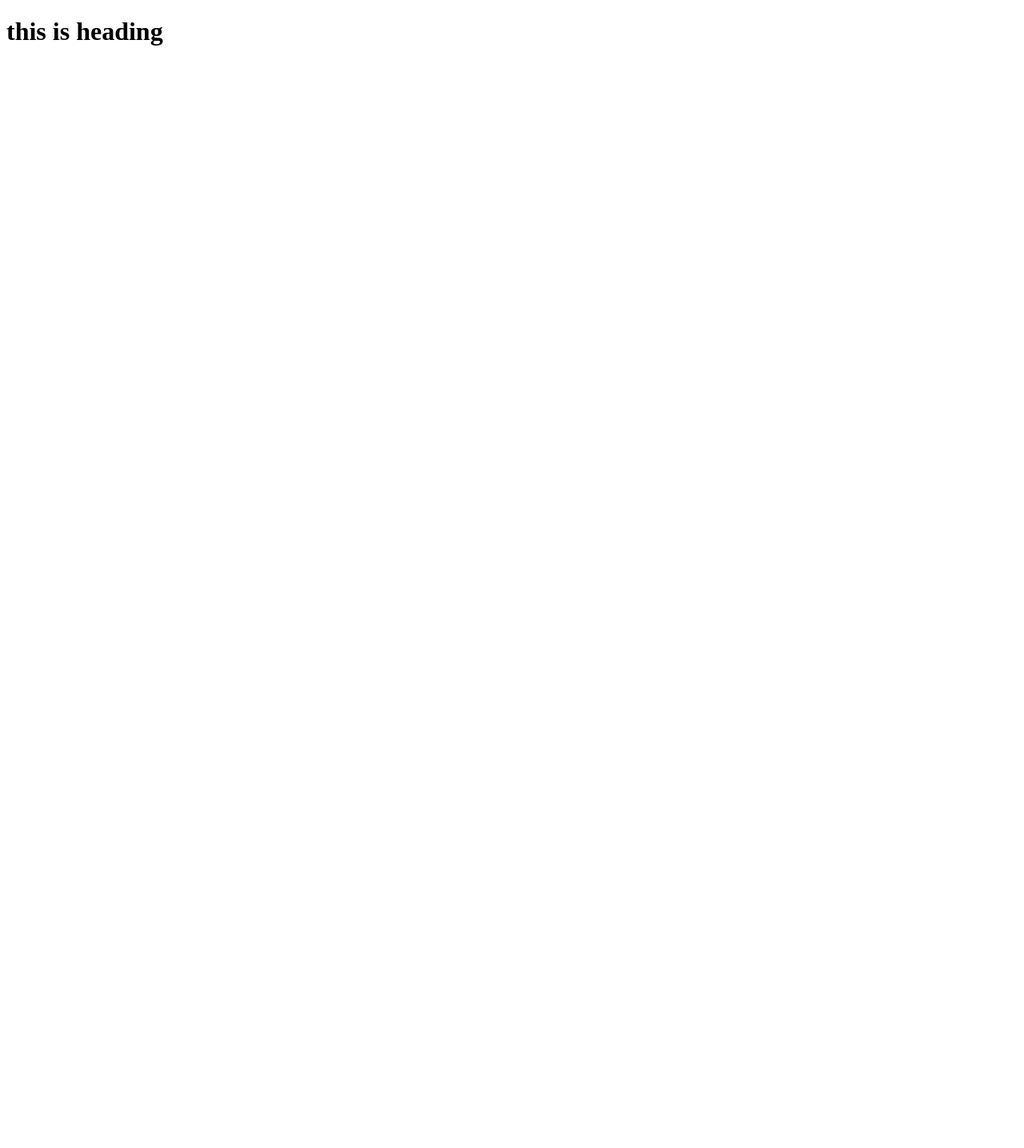
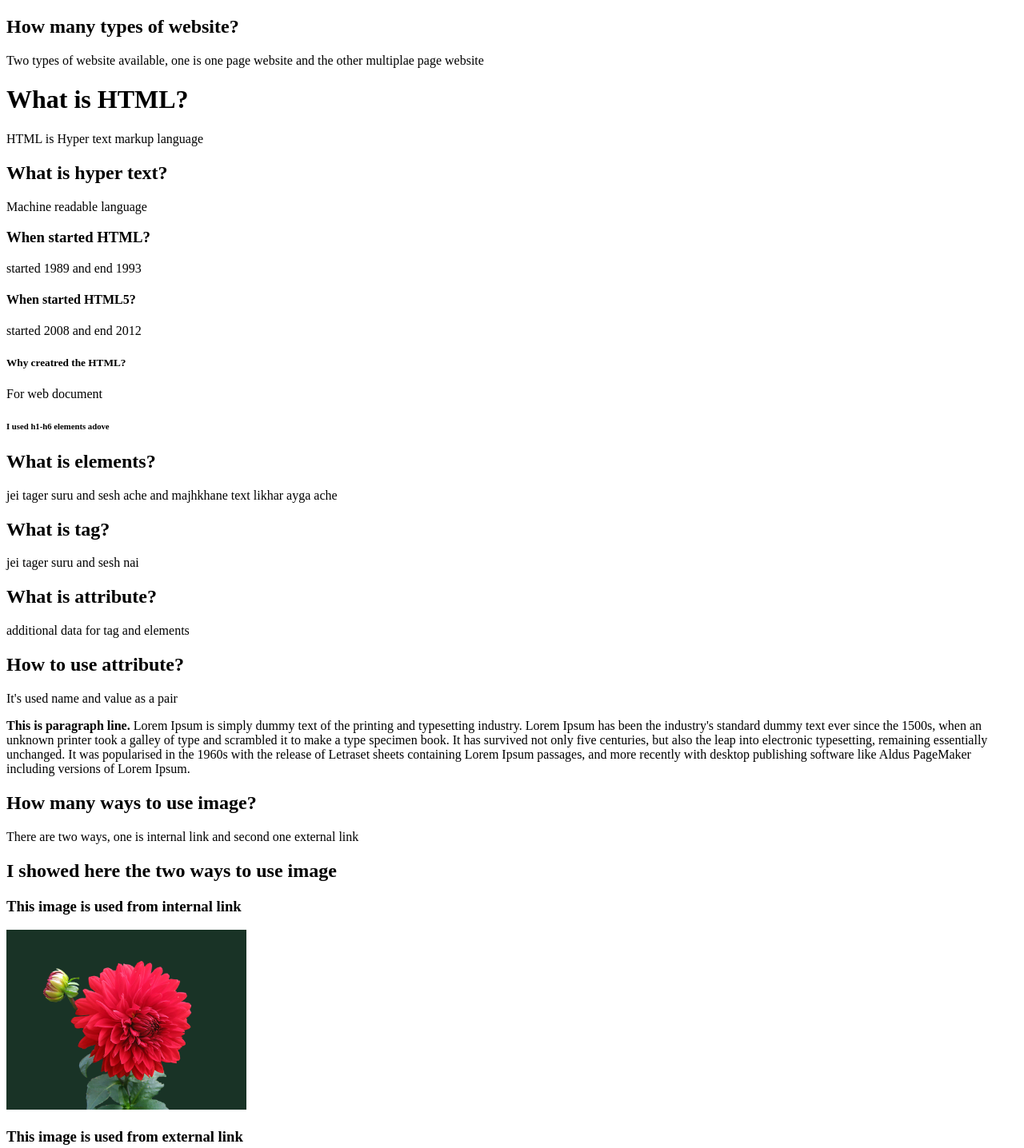
Before and after one commit to ShibbirTanvir/html_class_1, a plain HTML site: page Contact.html in a window 1280 px wide. Shown: the top 1436 px of the page at 80% size. Before the commit the page ends 800 px from the top, so only its background shows below. Drawn offline with Linux system fonts and the light colour scheme.

Commit message:
Update Contact.html

```diff
--- a/Contact.html
+++ b/Contact.html
@@ -2,18 +2,81 @@
 <html>
 	<head>
 
-		<title> Contact page </title>
+		<title> HMTL Class 1 </title>
 
 	</head>
 
 
 	<body>
 
-		<h1>this is heading </h1>
+		<h2> How many types of website? </h2>
+			<p> Two types of website available, one is one page website and the other multiplae page website </p>
 
+		<h1> What is HTML? </h1>
+			<p> HTML is Hyper text markup language </p>
+
+		<h2> What is hyper text? </h2>
+			<p> Machine readable language </p>
+
+		<h3> When started HTML? </h3>
+			<p> started 1989 and end 1993 </p>
+
+		<h4> When started HTML5? </h4>
+			<p> started 2008 and end 2012 </p>
+
+		<h5> Why creatred the HTML? </h5>
+			<p> For web document </p>
+
+		<h6> I used h1-h6 elements adove </h6>
+
+
+
+		<h2> What is elements? </h2>
+			<p> jei tager suru and sesh ache and majhkhane text likhar ayga ache </p>
+
+		<h2> What is tag? </h2>
+			<p> jei tager suru and sesh nai </p>
+
+		<h2> What is attribute? </h2>
+			<p> additional data for tag and elements </p>
+
+		<h2> How to use attribute? </h2>
+			<p> It's used name and value as a pair </p>
+
+
+		<p> <b> This is paragraph line. </b> Lorem Ipsum is simply dummy text of the printing and typesetting industry. Lorem Ipsum has been the industry's standard dummy text ever since the 1500s, when an unknown printer took a galley of type and scrambled it to make a type specimen book. It has survived not only five centuries, but also the leap into electronic typesetting, remaining essentially unchanged.  It was popularised  in the 1960s with the release of Letraset sheets containing Lorem Ipsum passages, and more recently  with desktop publishing  software like Aldus PageMaker including versions of Lorem Ipsum.</p>
+
+
+		<h2> How many ways to use image? </h2>
+			<p> There are two ways, one is internal link and second one external link </p>
+
+
+		<h2> I showed here the two ways to use image </h2>
+
+		<h3> This image is used from internal link </h3>
+			<img src="img/flower.jpg" width="300" alt="flower">
+
+		<h3> This image is used from external link </h3>
+			<img src="https://cdn.pixabay.com/photo/2020/10/17/21/06/fishing-5663324_960_720.jpg" width="300" alt="flower">
+
+
+		<p> This is <b> bold </b> text </p>
+		<p> This is <strong> strong </strong> text </p>
+		<p> This is <i> italic </i> text </p>
+		<p> This is <em> emphasis </em> text </p>
+		<p> This is <del> deleted </del> text </p>
+
+
+		<h2> There are my social media accounts </h2>
+			<p> This is my <a href="https://www.facebook.com/shibbirtanvir/" target="blank"> facebook profile </a> </p>
+			<p> This is my <a href="https://www.twitter.com/shibbirtanvir/" target="blank"> twitter profile </a> </p>
+			<p> This is my <a href="https://www.linkedin.com/in/shibbirtanvir/" target="blank"> linkedin profile </a> </p>
+			<p> This is my <a href="https://github.com/ShibbirTanvir" target="blank"> github profile </a> </p>
+
+
+			<a href="contact.html" target="blank"> <abbr title="This is button"> <img src="img/Button.png" width="150"> </abbr> </a>
 
 	</body>
 
 
-
 </html>
```
